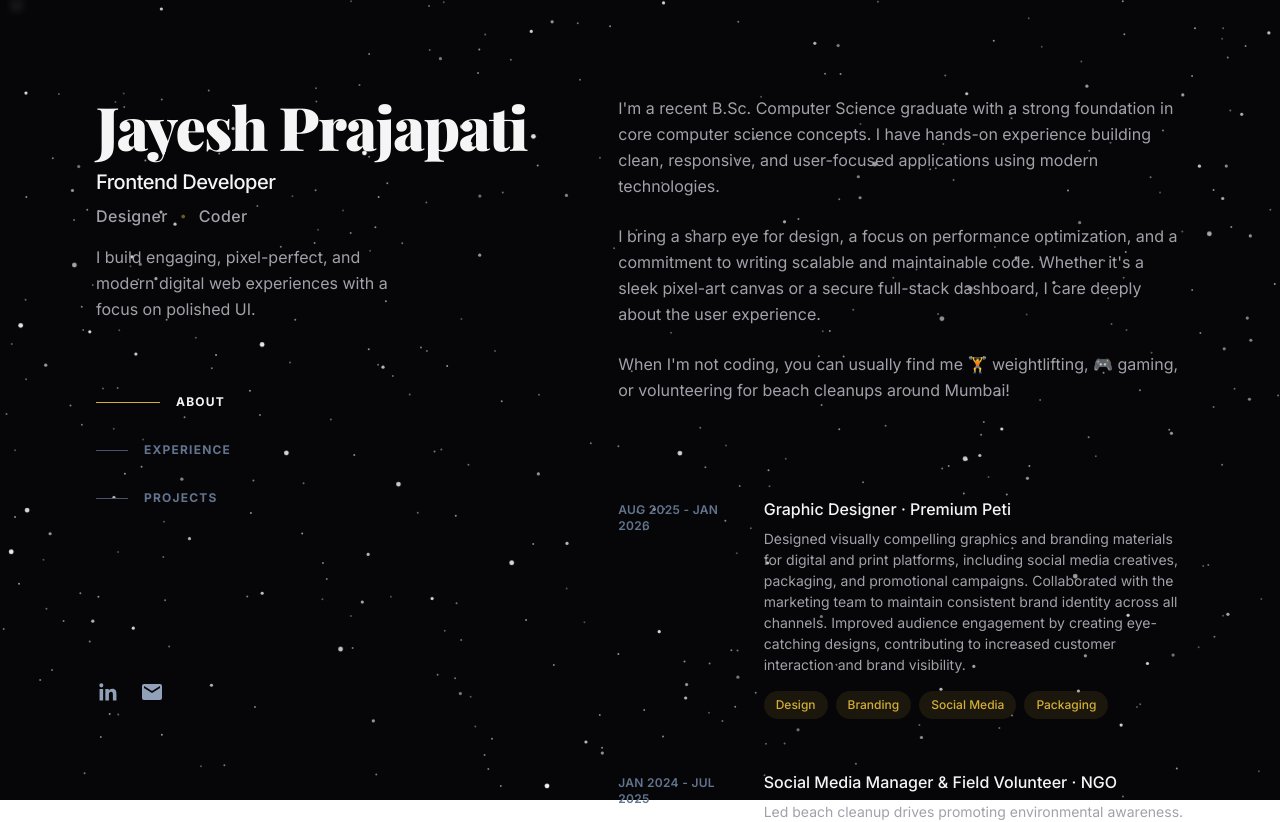
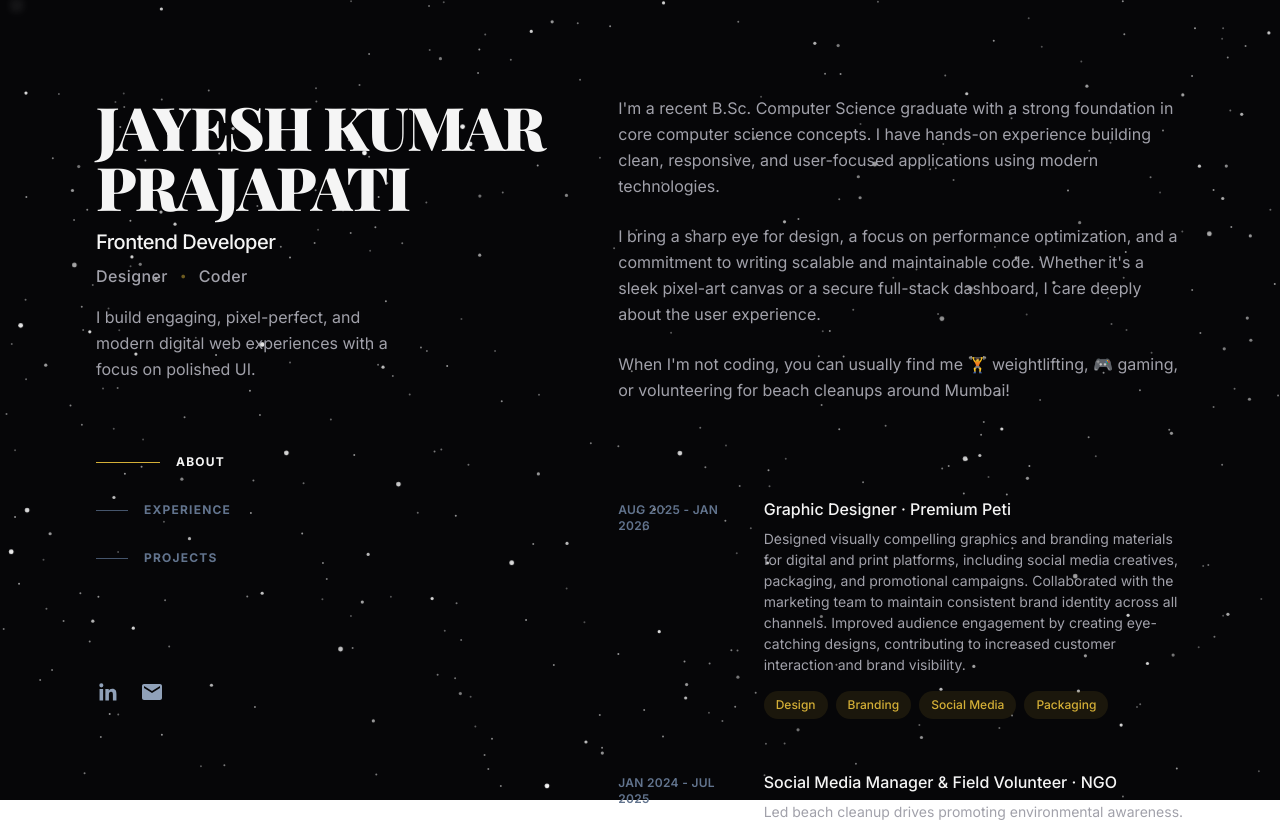
Before and after one commit to jaggutech24-maker/portfolio-website, a React (Vite) app: page / in a window 1280 px wide. Shown: the top 822 px of the page. Built offline with nearby package versions, Linux system fonts and the light colour scheme; a web font is replaced by a local one.

Commit message:
chore: capitalize user name globally across all components

```diff
--- a/index.html
+++ b/index.html
@@ -3,8 +3,8 @@
   <head>
     <meta charset="UTF-8" />
     <meta name="viewport" content="width=device-width, initial-scale=1.0" />
-    <title>Jayesh Kumar Prajapati | Developer Portfolio</title>
-    <meta name="description" content="Personal portfolio of Jayesh Kumar Prajapati, a B.Sc. Computer Science graduate and Frontend Developer specializing in React and professional web applications." />
+    <title>JAYESH KUMAR PRAJAPATI | Developer Portfolio</title>
+    <meta name="description" content="Personal portfolio of JAYESH KUMAR PRAJAPATI, a B.Sc. Computer Science graduate and Frontend Developer specializing in React and professional web applications." />
     <link rel="preconnect" href="https://fonts.googleapis.com" />
     <link rel="preconnect" href="https://fonts.gstatic.com" crossorigin />
     <link href="https://fonts.googleapis.com/css2?family=Playfair+Display:ital,wght@0,400..900;1,400..900&family=Montserrat:wght@400;500;600;700;800;900&family=Space+Grotesk:wght@400;500;600;700&family=Inter:wght@300;400;500;600;700&display=swap" rel="stylesheet" />
--- a/src/components/Contact.tsx
+++ b/src/components/Contact.tsx
@@ -93,7 +93,7 @@ export default function Contact() {
             <h3 className="font-playfair font-bold text-2xl text-[#F5F5F5] mb-6">Send a message</h3>
             <form onSubmit={handleSubmit} className="flex flex-col gap-5">
               {[
-                { label: 'Your Name',  name: 'name',    type: 'text',  placeholder: 'Jayesh Prajapati' },
+                { label: 'Your Name',  name: 'name',    type: 'text',  placeholder: 'JAYESH KUMAR PRAJAPATI' },
                 { label: 'Email',      name: 'email',   type: 'email', placeholder: 'you@example.com' },
               ].map(field => (
                 <div key={field.name}>
@@ -117,7 +117,7 @@ export default function Contact() {
                   onChange={handleChange}
                   required
                   rows={5}
-                  placeholder="Hello Jayesh, I'd love to work with you..."
+                  placeholder="Hello JAYESH KUMAR PRAJAPATI, I'd love to work with you..."
                   className="w-full bg-[#111111] border border-[#D4AF37]/15 text-[#F5F5F5] placeholder:text-[#A1A1AA]/40 px-4 py-3 rounded-xl text-sm outline-none focus:border-[#D4AF37]/60 focus:shadow-[0_0_12px_rgba(212,175,55,0.15)] transition-all duration-300 font-inter resize-none"
                 />
               </div>
--- a/src/components/Footer.tsx
+++ b/src/components/Footer.tsx
@@ -18,7 +18,7 @@ export default function Footer() {
               </svg>
             </div>
             <span className="text-[#F5F5F5] font-playfair font-bold text-lg tracking-wide group-hover:text-[#D4AF37] transition-colors duration-300">
-              Jayesh Kumar Prajapati
+              JAYESH KUMAR PRAJAPATI
             </span>
           </div>
 
@@ -80,7 +80,7 @@ export default function Footer() {
         {/* Divider + Copyright */}
         <div className="border-t border-[#D4AF37]/10 pt-7 text-center">
           <p className="text-[#A1A1AA]/50 text-sm font-inter tracking-wider">
-            &copy; 2025 Jayesh Kumar Prajapati, All Rights Reserved
+            &copy; 2025 JAYESH KUMAR PRAJAPATI, All Rights Reserved
           </p>
         </div>
       </div>
--- a/src/components/Hero.tsx
+++ b/src/components/Hero.tsx
@@ -22,7 +22,7 @@ export default function Hero({ activeSection }: { activeSection: string }) {
           transition={{ duration: 0.5 }}
           className="text-4xl font-playfair font-black tracking-tight text-[#F5F5F5] sm:text-6xl"
         >
-          Jayesh Prajapati
+          JAYESH KUMAR PRAJAPATI
         </motion.h1>
 
         <motion.h2
--- a/src/components/LoadingScreen.tsx
+++ b/src/components/LoadingScreen.tsx
@@ -94,7 +94,7 @@ export default function LoadingScreen({ onDone, onFadeStart }: LoadingScreenProp
               transition={{ duration: 0.6, delay: 0.2 }}
               className="mt-5 text-[#A1A1AA] text-[10px] sm:text-xs font-inter tracking-[0.3em] uppercase"
             >
-              Jayesh.OS · Portfolio
+              JAYESH.OS · Portfolio
             </motion.p>
 
           </div>
--- a/src/components/Navbar.tsx
+++ b/src/components/Navbar.tsx
@@ -46,7 +46,7 @@ export default function Navbar({ activeSection }: NavbarProps) {
           </svg>
         </div>
         <span className="text-[#F5F5F5] font-playfair font-bold text-lg tracking-wide group-hover:text-[#D4AF37] transition-colors duration-300">
-          Jayesh Kumar Prajapati
+          JAYESH KUMAR PRAJAPATI
         </span>
       </div>
 
```
